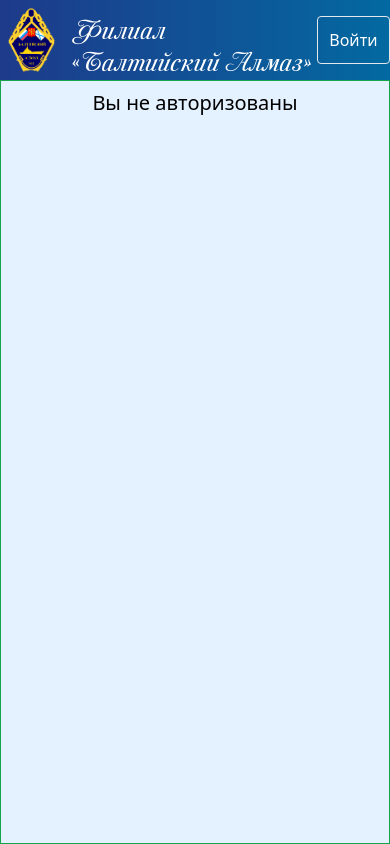
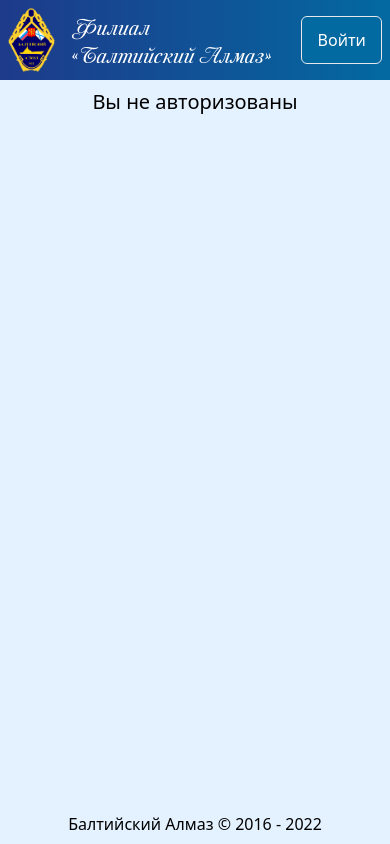
Before and after one commit to SergSvl/portal-frontend, a React (Create React App) app: page / in a window 390 px wide. Built offline with nearby package versions, Linux system fonts and the light colour scheme.

Commit message:
Created the tasks buttons on homepage and almost all base design.

```diff
--- a/src/App.tsx
+++ b/src/App.tsx
@@ -5,7 +5,7 @@ import MainPage from '@/pages/MainPage';
 
 function App() {
   return (
-    <div className="absolute h-screen _border _border-red-400 _text-center">
+    <div className="absolute mx-auto w-screen h-screen overflow-x-hidden _border _border-red-400">
       <Routes>
         <Route path="/" element={ <MainPage /> } />
       </Routes>
--- a/src/components/Button/Button.tsx
+++ b/src/components/Button/Button.tsx
@@ -1,17 +1,19 @@
 interface IButtinProps {
-  text: string;
+  text?: string;
+  styles?: string;
   handler: (event: React.MouseEvent<HTMLElement>) => any;
 }
 
-const Button = ({ text = "OK", handler }: IButtinProps) => {
-  const general = 'btn';
-  const size = 'w-[6em] h-[3em]';
+const Button = ({ text = "OK", styles = '', handler }: IButtinProps) => {
+  const general = 'btn bg-sky-700';
+  const size = 'h-[3rem]';
   const txt = 'text-white';
-  const border = 'border border-grey rounded';
-  const hover = 'hover:bg-sky-700';
+  const border = 'border border-grey rounded-md';
+  const hover = 'hover:bg-sky-600';
   const animation = 'duration-200';
+  const position = '';
 
-  const root = `${general} ${size} ${txt} ${border} ${hover} ${animation}`;
+  const root = `${general} ${size} ${txt} ${border} ${hover} ${animation} ${position} ${styles}`;
 
   return (
     <>
--- /dev/null
+++ b/src/components/Footer/Footer.tsx
@@ -0,0 +1,9 @@
+export const Footer = () => {
+  const getToday = () => new Date().getFullYear();
+
+  return (
+    <div className='container mx-auto mb-0 py-2 text-center'>
+      Балтийский Алмаз &copy;&nbsp;2016&nbsp;-&nbsp;{getToday()}
+    </div>
+  );
+}
--- /dev/null
+++ b/src/components/Footer/index.jsx
@@ -0,0 +1,3 @@
+import { Footer } from './Footer';
+
+export default Footer;
--- a/src/components/Form/Error.tsx
+++ b/src/components/Form/Error.tsx
@@ -1,19 +1,30 @@
 import { useEffect, useState } from "react";
+import { ApiError } from '@/types/index';
+import { useAppDispatch } from "@/hooks/redux";
+import { closeLoginForm } from '@/store/home/homeSlice';
+import Button from '@/components/Button/Button';
 
-const Error = ({ error }: { error: any }) => {
-  const [errorMessage, setErrorMessage] = useState('');
+const Error = ({ error }: ApiError) => {
+  const dispatch = useAppDispatch();
+  const [errorMessageDetailed, setErrorMessageDetailed] = useState('');
+  const errorMessage = 'Ошибка связи с сервером';
+  const buttonStyle = 'mx-auto m-4 w-32';
 
   useEffect(() => {
     const getError = () => {
       if (error !== undefined && 'error' in error) {
-        setErrorMessage(error.error);
+        setErrorMessageDetailed(error.error);
       }
     }
     getError();
   }, [error])
 
   return (
-    <span className='text-md w-full h-full text-center align-middle'>{errorMessage}</span>
+    <div className='flex flex-col justify-center w-full h-full text-center align-middle'>
+      <span className='font-semibold mb-4 text-xl'>{errorMessage}</span>
+      <span className='mb-4 text-md'>{errorMessageDetailed}</span>
+      <Button styles={buttonStyle} handler={() => dispatch(closeLoginForm())}></Button>
+    </div>
   );
 }
 
--- a/src/components/Form/Login.tsx
+++ b/src/components/Form/Login.tsx
@@ -5,6 +5,7 @@ import { useLoginMutation } from "@/store/home/homeApi";
 import { closeLoginForm } from '@/store/home/homeSlice';
 import Loading from "@/components/Loading/Loading";
 import Error from "@/components/Form/Error";
+import Button from '@/components/Button/Button';
 
 const Login = () => {
   const [ login, { data, isError, error, status, isLoading } ] = useLoginMutation();
@@ -12,8 +13,8 @@ const Login = () => {
   const [email, setEmail] = useState('');
   const [password, setPassword] = useState('');
 
-  const inputStyle = 'p-3 mx-4 my-3 rounded-md border';
-  const buttonStyle = 'bg-sky-500/100 rounded-md p-4 m-4 text-white';
+  const inputStyle = 'p-3 mx-auto my-3 rounded-md border md:w-64';
+  const buttonStyle = 'mx-auto m-4 w-full sm:w-52 md:w-64';
   const formStyle = 'flex flex-col rounded-md max-w-72 w-64 sm:w-80 h-80 border bg-white border-grey-600 p-5 absolute m-auto top-0 left-0 right-0 bottom-0 z-20';
 
   const LogIn = () => {
@@ -48,7 +49,7 @@ const Login = () => {
             <div className='text-xl text-center font-medium py-2'>Введите ваши данные</div>
             <input className={inputStyle} type='email' placeholder='Email' value={email} onChange={(e) => onChangeEmail(e.target.value)} />
             <input className={inputStyle} type='password' placeholder='Пароль' value={password} onChange={(e) => onChangePassword(e.target.value)}/>
-            <button className={buttonStyle} onClick={LogIn}>Войти</button>
+            <Button styles={buttonStyle} text='Войти' handler={LogIn}></Button>
           </>
         )}
       </div>
--- a/src/components/Header/Header.tsx
+++ b/src/components/Header/Header.tsx
@@ -26,10 +26,10 @@ export const Header = () => {
         <div className='container m-auto pt-2 md:p-2 -border-l -border-r border-white flex justify-between items-center'>
           <div className='flex justify-between items-center'>
             <img src={logo} className='h-16 ml-2 mr-4' alt='logo' />
-            <span className='font-["MonAmourOne"] text-white text-2xl md:text-3xl md:pb-4 duration-200'>Филиал &laquo;Балтийский&nbsp;Алмаз&raquo;</span>
+            <span className='font-["MonAmourOne"] text-white text-xl sm:text-2xl mb-2 md:mb-0 md:text-3xl md:pb-4 duration-200'>Филиал &laquo;Балтийский&nbsp;Алмаз&raquo;</span>
           </div>
           {!isOpenLoginForm &&
-            <Button text={isAuth ? 'Выйти' : 'Войти'} handler={handlerBtnClick}></Button>
+            <Button styles='w-24 mr-2' text={isAuth ? 'Выйти' : 'Войти'} handler={handlerBtnClick}></Button>
           }
         </div>
       </header>
--- a/src/components/HomeButton/HomeButton.tsx
+++ b/src/components/HomeButton/HomeButton.tsx
@@ -10,7 +10,7 @@ const HomeButton = ({ data }: { data: HomeButtonProps }) => {
   const imageStyle = 'rounded-md border border-black';
 
   return (
-    <div className='border p-4 m-4 mx-2 h-64 w-72 text-center bg-sky-600'>
+    <div className='border p-4 m-4 mx-2 h-64 w-80 xl:w-72 text-center bg-sky-600'>
       {link ? (
         <Link to={link}>
           <div className={titleStyle}>{title}</div>
--- a/src/pages/MainPage/ButtonsData/index.js
+++ b/src/pages/MainPage/ButtonsData/index.js
@@ -21,7 +21,7 @@ const buttonsData = [
     image: tabel,
     link: '',
     url: '',
-    isActive: false
+    isActive: true
   },
   {
     title: 'Архив РКД',
--- a/src/pages/MainPage/MainPage.tsx
+++ b/src/pages/MainPage/MainPage.tsx
@@ -1,9 +1,10 @@
 import React, { useEffect, useState } from "react";
 import Header from "@/components/Header";
+import Footer from "@/components/Footer";
+import LoginForm from "@/components/Form/Login";
 import { useAppSelector, useAppDispatch } from "@/hooks/redux";
 import { setIsAuth, unsetIsAuth } from "@/store/home/homeSlice";
 import { closeLoginForm } from '@/store/home/homeSlice';
-import LoginForm from "@/components/Form/Login";
 import { useGetRightsMutation } from "@/store/home/homeApi";
 import HomeButton from '@/components/HomeButton/HomeButton';
 import { HomeButtonProps } from '@/types/index';
@@ -16,7 +17,9 @@ export const MainPage = () => {
   const { isAuth, isOpenLoginForm } = stateHome;
   // const { username, email, isAdmin } = stateHome.user;
   const [buttons, setButtons] = useState<HomeButtonProps[]>(buttonsData);
-  const wrapperStyle = isOpenLoginForm ? "appBody w-screen h-screen bg-gray-700/70" : "appBody w-screen";
+  const wrapperStyle = isOpenLoginForm ? "appBody h-screen bg-gray-700/60" : "appBody";
+  const buttonsContent = 'container mx-auto [min-height:calc(100vh-7.5rem)] mt-[5rem] py-2 _border _border-green-600 w-full text-lg font-medium text-black';
+  const buttonsWrapper = 'flex flex-wrap justify-center lg:justify-between 2xl:justify-start';
 
   const getAppConfig = () => {
     const response = getRights();
@@ -116,7 +119,9 @@ export const MainPage = () => {
           //   Получить конфиг
           // </button>
         ) : (
-          <div className='container flex -justify-around flex-wrap mx-auto [height:calc(100vh-4.45em)] mt-[4.45em] py-2 border border-green-600 w-full text-lg font-medium text-black'>
+          <>
+            <div className={buttonsContent}>
+              <div className={buttonsWrapper}>
                 {isAuth ? (
                   buttons.length ? (
                     buttons.map((btn) => (
@@ -129,6 +134,9 @@ export const MainPage = () => {
                   <div className='text-xl mx-auto'>Вы не авторизованы</div>
                 )}
               </div>
+            </div>
+            <Footer />
+          </>
         )}
       </div>
     </>
--- a/src/types/index.ts
+++ b/src/types/index.ts
@@ -34,3 +34,7 @@ export interface HomeButtonProps {
     isActive: boolean;
   // }
 }
+
+export interface ApiError {
+  error: any;
+}
```
Lines whose indentation alone changed are shown as unchanged.
